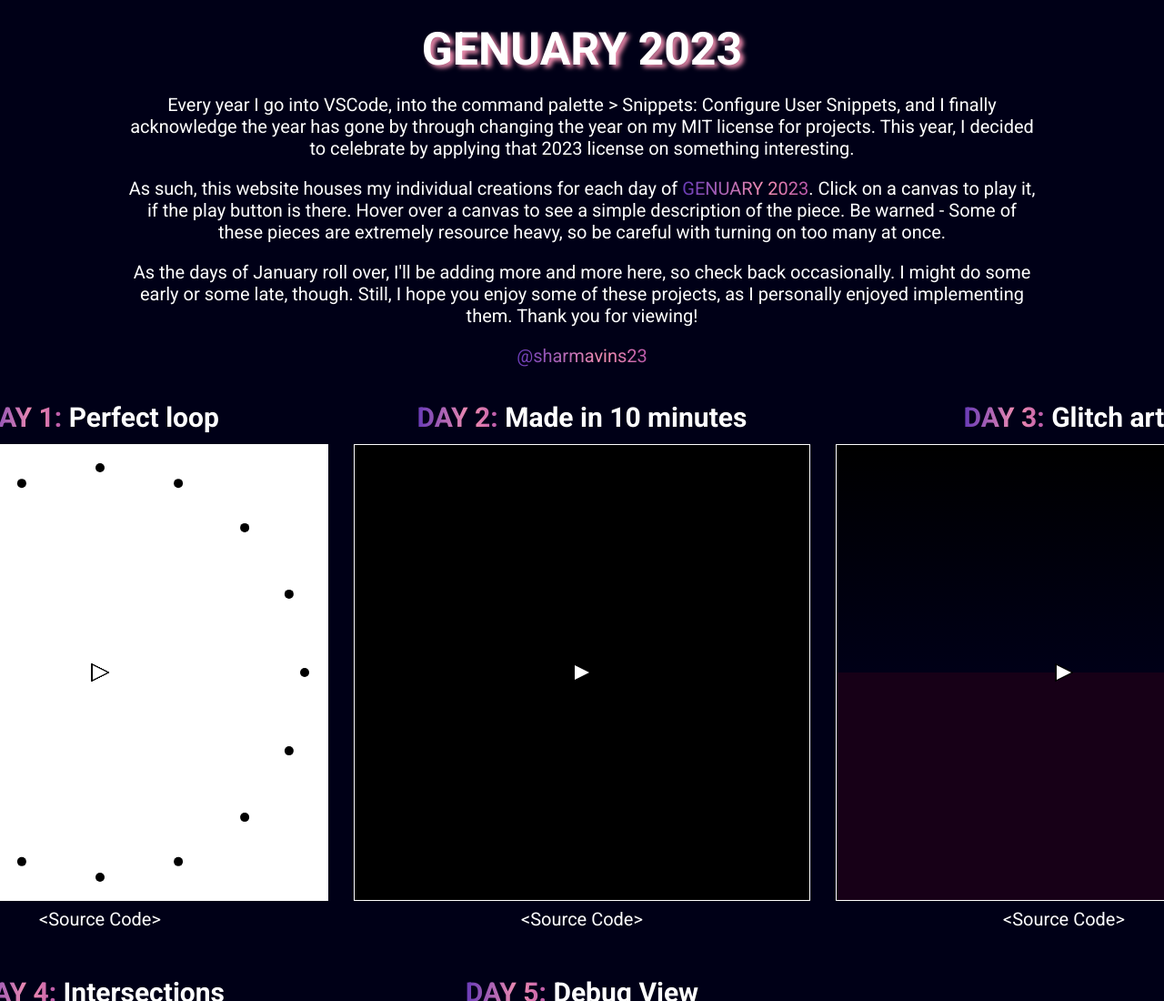
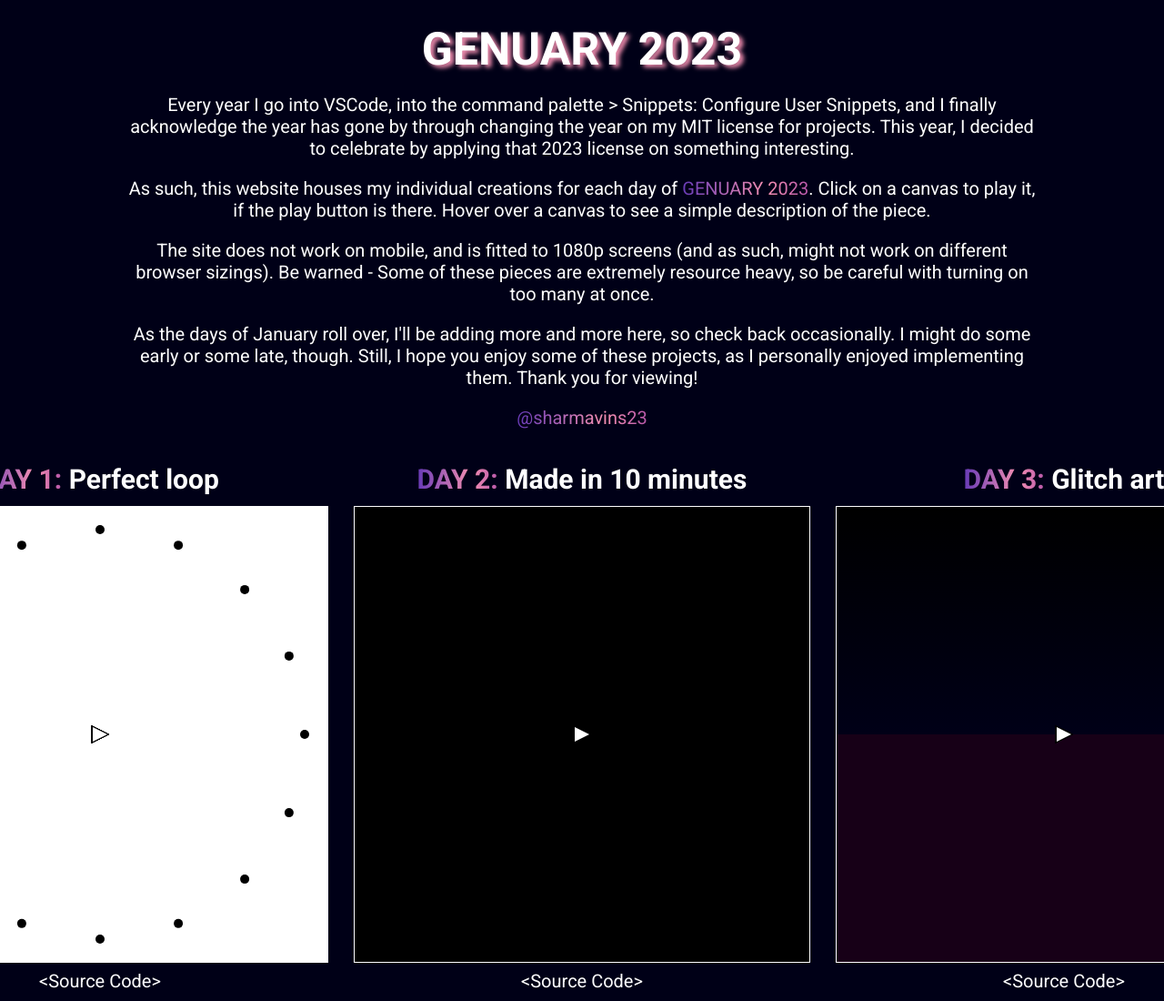
Before and after one commit to sharmavins23/genuary2023, a plain HTML site: page index.html in a window 1280 px wide. Shown: the top 1100 px of the page at 91% size. Drawn offline with Linux system fonts and the light colour scheme.

Commit message:
updated description with more information

```diff
--- a/index.html
+++ b/index.html
@@ -27,7 +27,11 @@
                 <a target="_blank" class="magic-text" href="https://genuary.art"
                     >GENUARY 2023</a
                 >. Click on a canvas to play it, if the play button is there.
-                Hover over a canvas to see a simple description of the piece. Be
+                Hover over a canvas to see a simple description of the piece.
+            </p>
+            <p>
+                The site does not work on mobile, and is fitted to 1080p screens
+                (and as such, might not work on different browser sizings). Be
                 warned - Some of these pieces are extremely resource heavy, so
                 be careful with turning on too many at once.
             </p>
```
